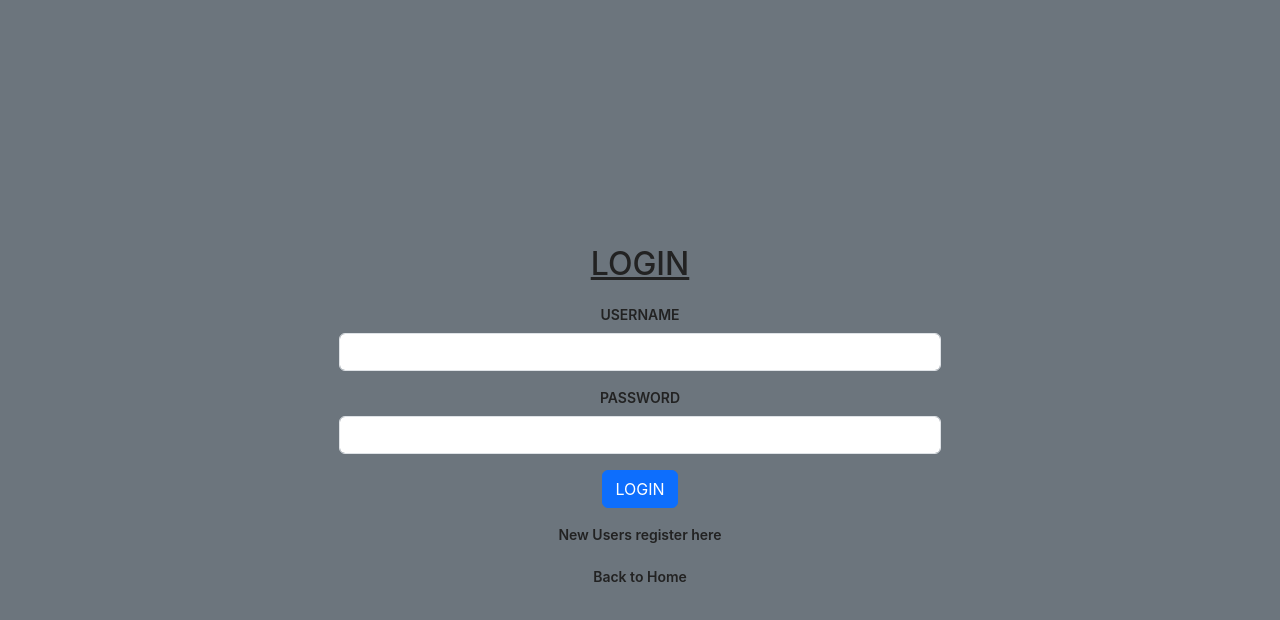
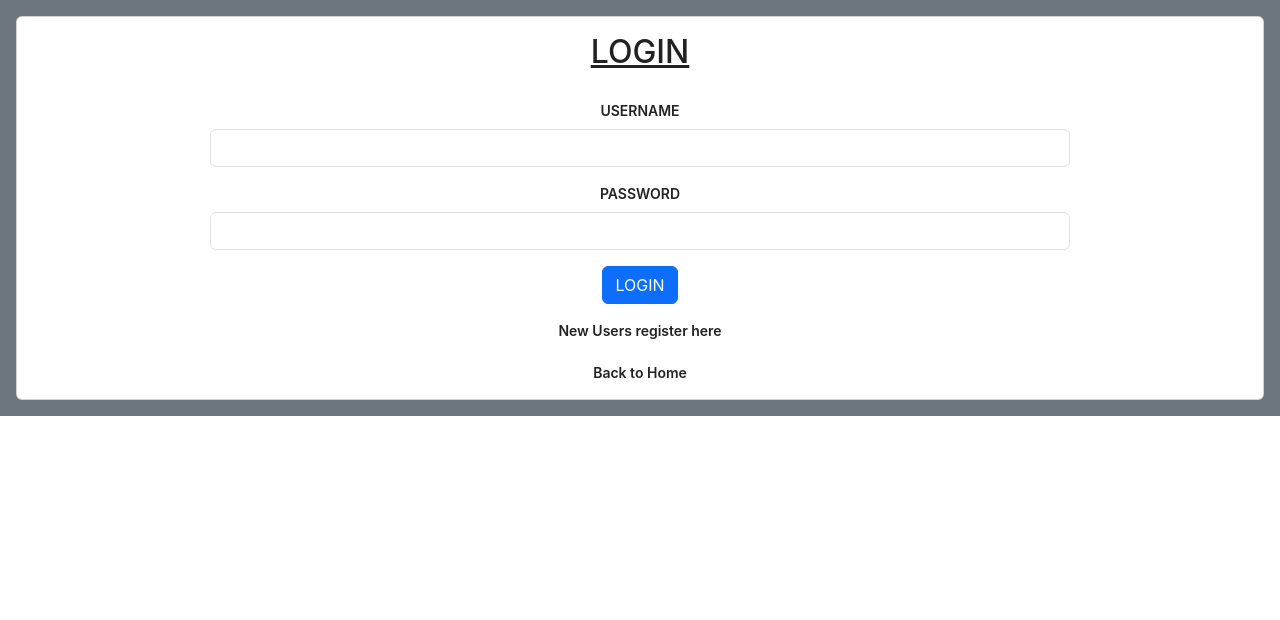
Before and after one commit to amaldevk/FitFusion-frontend-react, a React (Create React App) app: page /userlogin in a window 1280 px wide. Shown: the top 620 px of the page. Built offline with nearby package versions, Linux system fonts and the light colour scheme.

Commit message:
login edit

```diff
--- a/src/components/AdminLogin.jsx
+++ b/src/components/AdminLogin.jsx
@@ -34,7 +34,8 @@ const AdminLogin = () => {
     return (
         <div><center>
             <div class="bg-secondary p-3">
-                <div class="cardlogin">
+            <div class="login">
+                <div class="card">
                     <div className="container">
                         <div className="row g-3">
                             <div class="card-body">
@@ -62,6 +63,7 @@ const AdminLogin = () => {
                     </div>
                 </div>
             </div>
+            </div>
         </center></div>
     )
 }
--- a/src/components/UserLogin.jsx
+++ b/src/components/UserLogin.jsx
@@ -69,8 +69,8 @@ const UserLogin = () => {
         <center>
             <div class="bg-secondary p-3">
                 <div>
-
-                    <div class="cardlogin">
+                    <div class="login">
+                    <div class="card">
                         <div className="container">
                             <div className="row g-3">
                                 <div class="card-body">
@@ -100,6 +100,7 @@ const UserLogin = () => {
                     </div>
                 </div>
             </div>
+            </div>
         </center>
     )
 }
```
